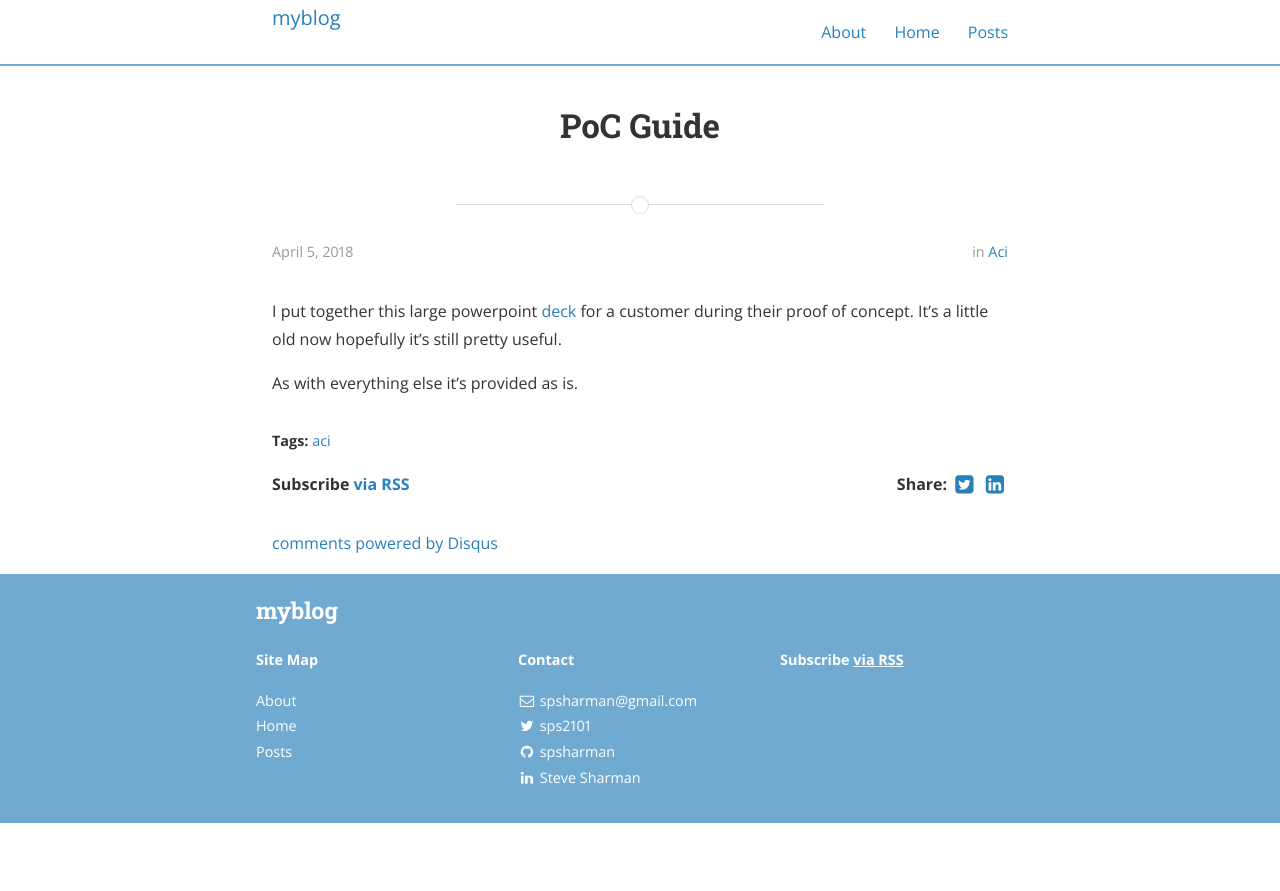
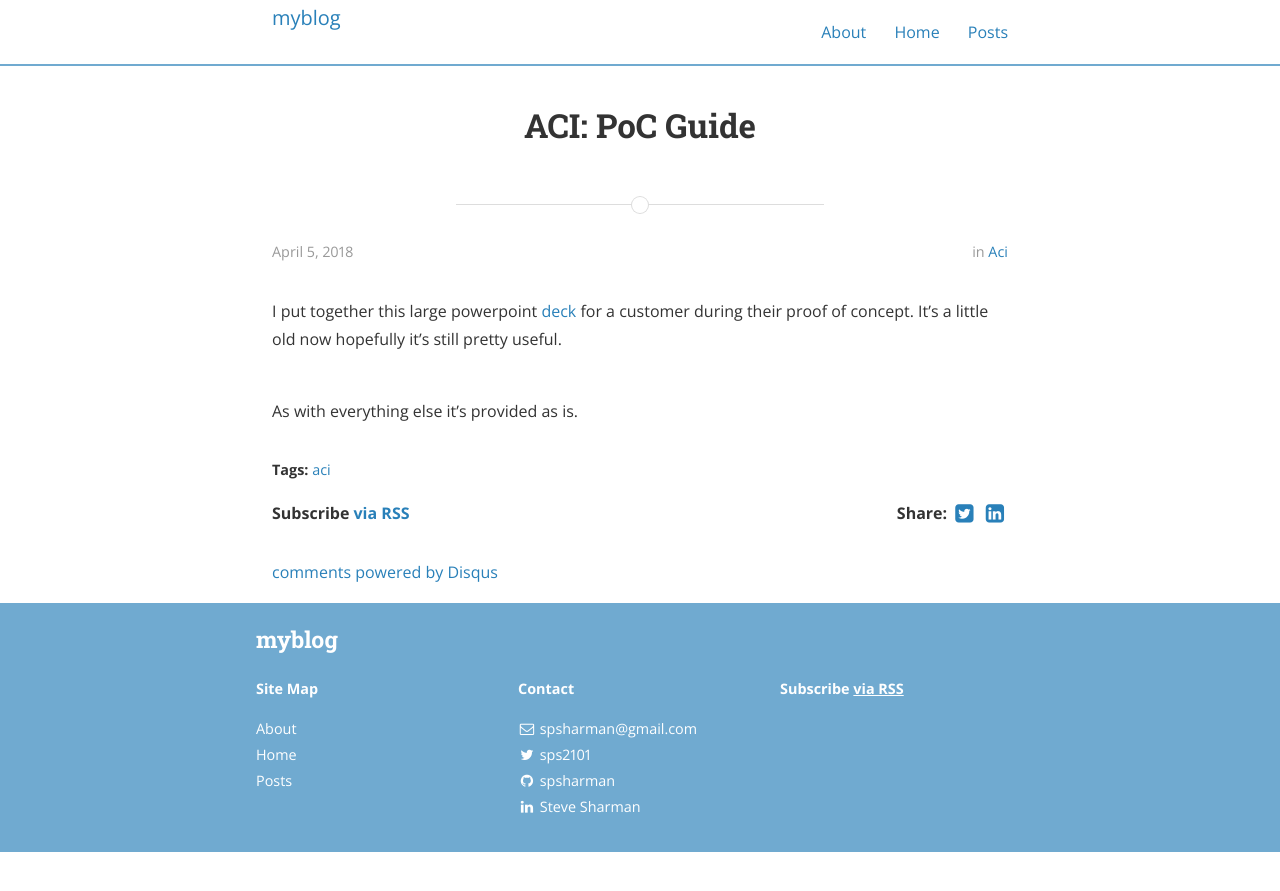
Before and after one commit to spsharman/myblog, a Jekyll site: the page built from _posts/2018-04-05-aci-poc-guide.md, in a window 1280 px wide. Shown: the top 891 px of the page. Built offline with Jekyll 4.4.1, drawn with Linux system fonts in a browser that asks for light colours; nearby versions of some CDN libraries; comment, search, counter and statistics services are not loaded.

Commit message:
Rename ACI PoC Guide

```diff
--- a/_posts/2018-04-05-aci-poc-guide.md
+++ b/_posts/2018-04-05-aci-poc-guide.md
@@ -1,6 +1,6 @@
 ---
 layout: post
-title:  "PoC Guide"
+title:  "ACI: PoC Guide"
 author: Steve Sharman
 date:   2018-04-05 23:10:00 +0000
 published: true
@@ -11,4 +11,5 @@ comments: true
 ---
 I put together this large powerpoint [deck]({{ site.url }}{{ site.baseurl }}/assets/aci-poc-guide/ACI-CPoC.pptx) for a customer during their proof of concept. It's a little old now hopefully it's still pretty useful.
 
+<br>
 As with everything else it's provided as is.
```
Also changed, not shown: 1 other file.
